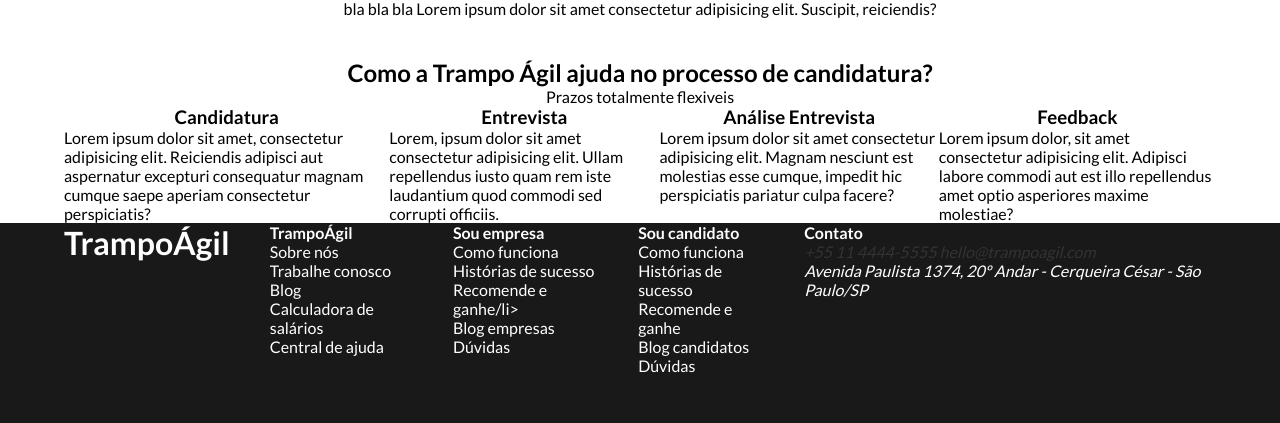
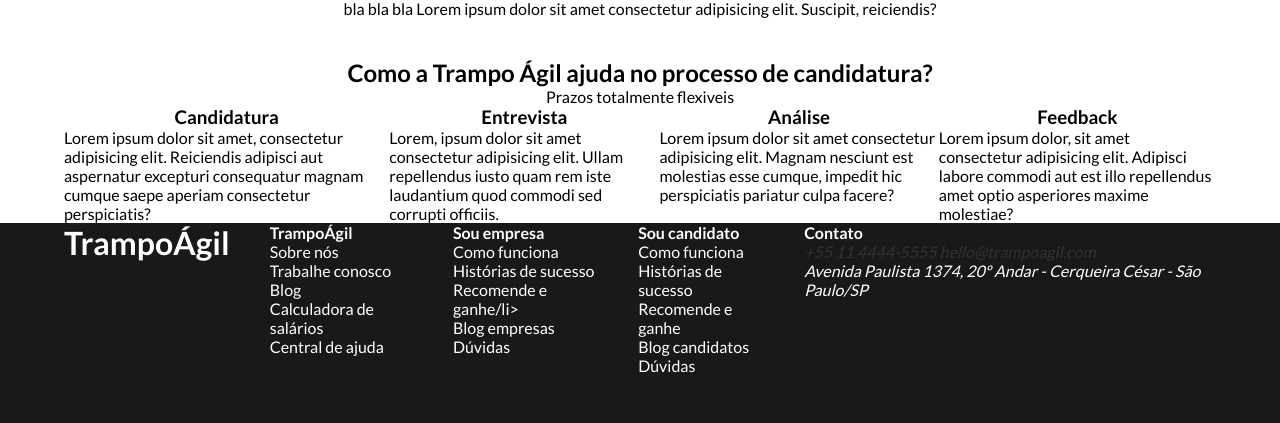
Before and after one commit to leandrovi/trampo-agil, a Django app: page / in a window 1280 px wide. Shown: the part 712-1135 px from the top of the page. Run offline with Django 3.2, Linux system fonts and the light colour scheme.

Commit message:
Alterar elemento do html (Analise Entrevista -> Analise)

```diff
--- a/site_trampo_agil/templates/home.html
+++ b/site_trampo_agil/templates/home.html
@@ -27,7 +27,7 @@
                     </div>
                     <div class="card center">
                         <img src="" alt="">
-                        <h3>Análise Entrevista</h3>
+                        <h3>Análise</h3>
                         <p>Lorem ipsum dolor sit amet consectetur adipisicing elit. Magnam nesciunt est molestias esse cumque, impedit hic perspiciatis pariatur culpa facere?</p>
                     </div>
                     <div class="card center">
```
